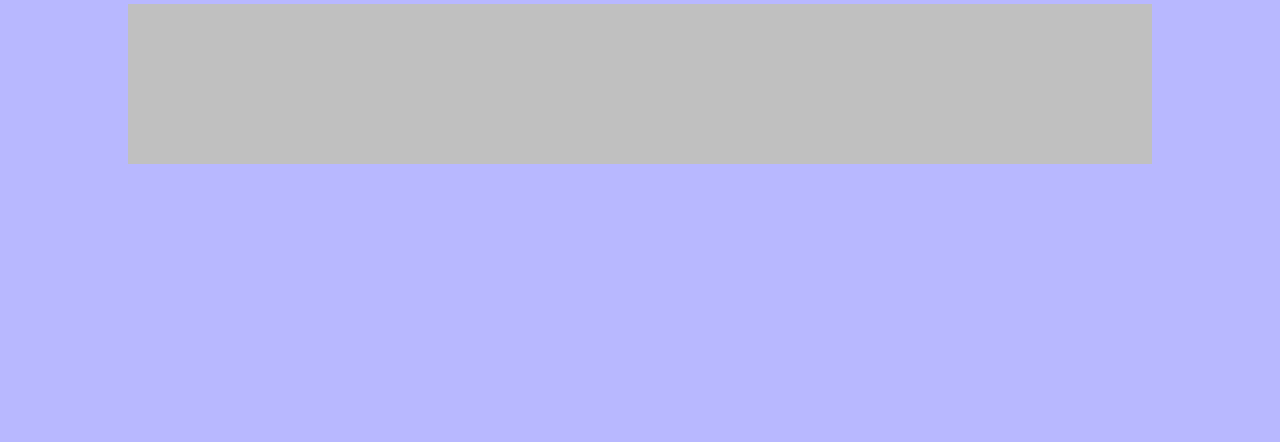
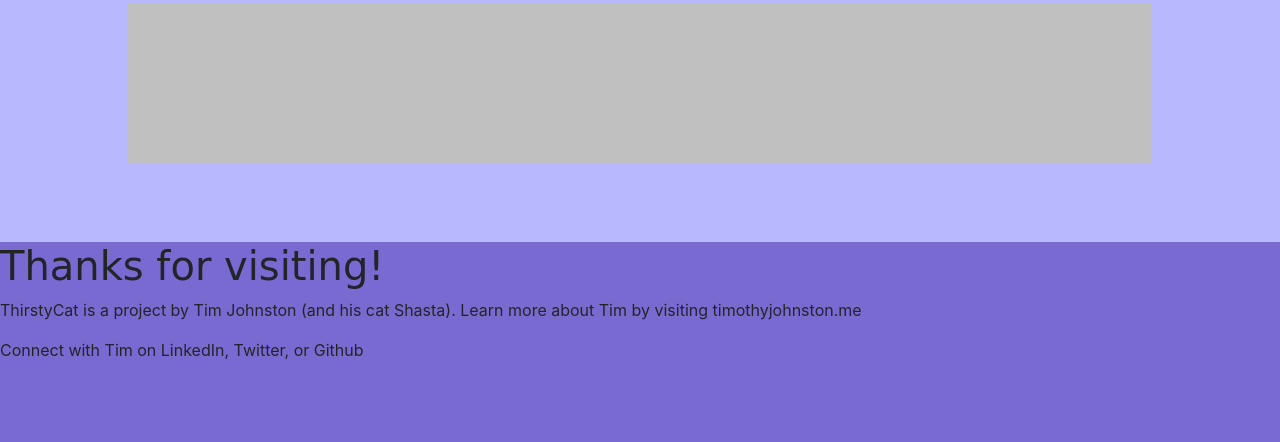
Before and after one commit to timothy-johnston/ThirstyCat, a Django app: template webApp/thirstyCat/src/main/resources/templates/home.html in a window 1280 px wide. Shown: the part 1366-1808 px from the top of the page. Before the commit the page ends 1530 px from the top, so only its background shows below. Run offline with Django 3.2, Linux system fonts and the light colour scheme; the template is opened without the code that fills it, so the values that code supplies are empty; some libraries are stand-ins or nearby versions; some web fonts are replaced.

Commit message:
added footer section

```diff
--- a/webApp/thirstyCat/src/main/resources/static/styles/main.css
+++ b/webApp/thirstyCat/src/main/resources/static/styles/main.css
@@ -234,3 +234,8 @@ color: white;
 	margin-bottom: 50px;
 	background: silver;
 }
+
+#footer-section {
+	min-height: 25vh;
+	background:#796ad1;
+}
--- a/webApp/thirstyCat/src/main/resources/templates/home.html
+++ b/webApp/thirstyCat/src/main/resources/templates/home.html
@@ -104,6 +104,12 @@
             </div>
         </section>
 
+        <section id="footer-section">
+            <h1>Thanks for visiting!</h1>
+            <p>ThirstyCat is a project by Tim Johnston (and his cat Shasta). Learn more about Tim by visiting timothyjohnston.me</p>
+            <p>Connect with Tim on LinkedIn, Twitter, or Github</p>
+        </section>
+
 
 
 
```
